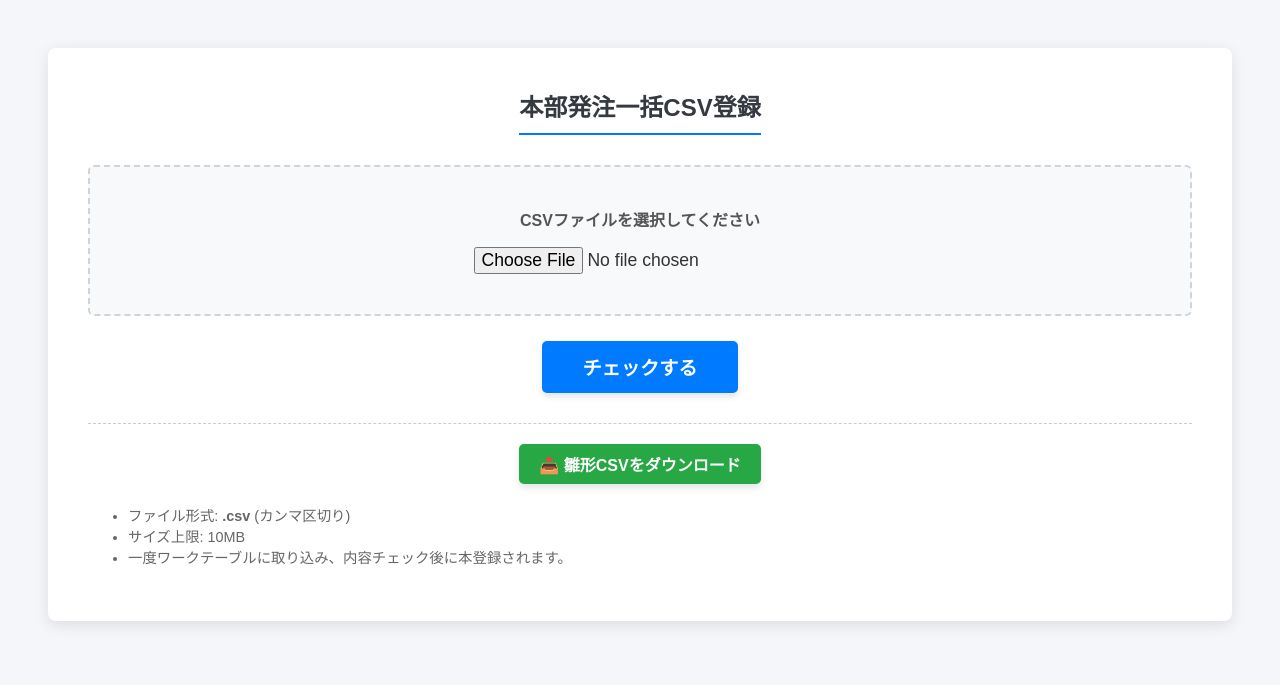
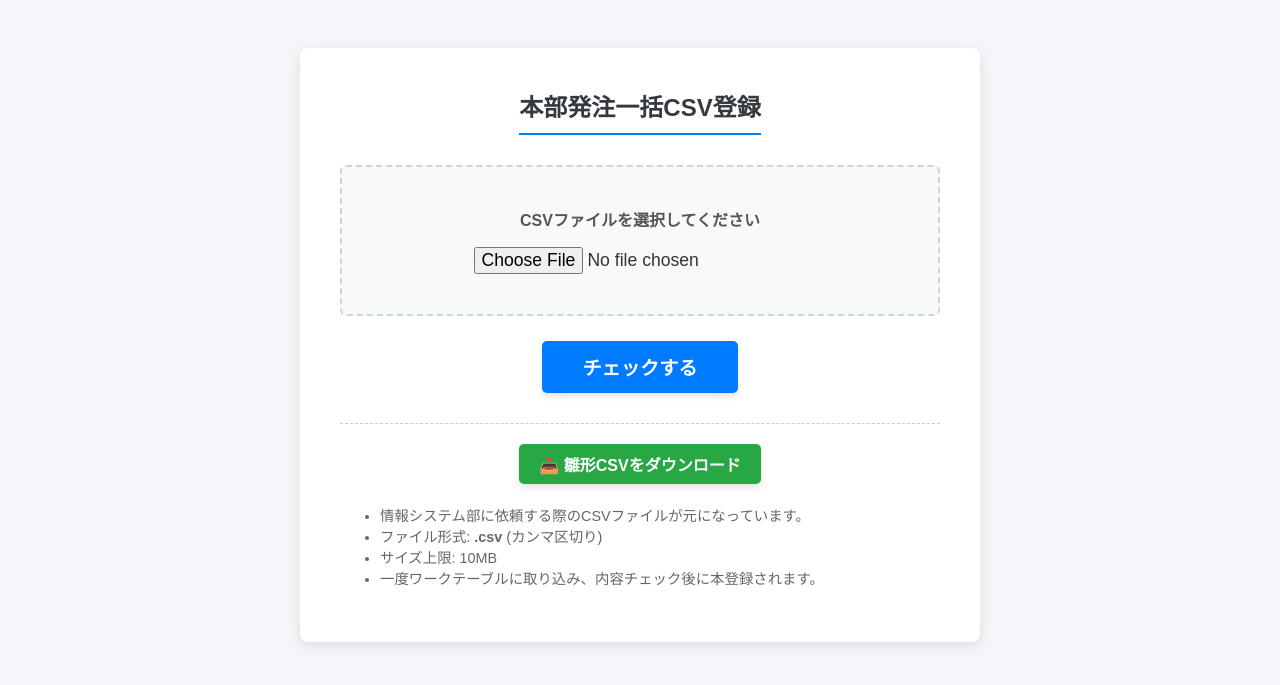
Before and after one commit to toyohara-midori/flask_apps, a Flask app: page /hacfl/ in a window 1280 px wide. Shown: the top 685 px of the page. Run offline with Flask 3, Linux system fonts and the light colour scheme.

Commit message:
「hacfl修正作業」ブランチより1ファイルのみ反映

```diff
--- a/hacfl/templates/hacfl/index.html
+++ b/hacfl/templates/hacfl/index.html
@@ -12,7 +12,7 @@
         }
 
         .container {
-            max_width: 600px;
+            max-width: 600px;
             margin: 0 auto;
             background-color: #fff;
             padding: 40px;
@@ -129,6 +129,7 @@
 
         <div class="note">
             <ul>
+                <li>情報システム部に依頼する際のCSVファイルが元になっています。</li>
                 <li>ファイル形式: <strong>.csv</strong> (カンマ区切り)</li>
                 <li>サイズ上限: 10MB</li>
                 <li>一度ワークテーブルに取り込み、内容チェック後に本登録されます。</li>
```
